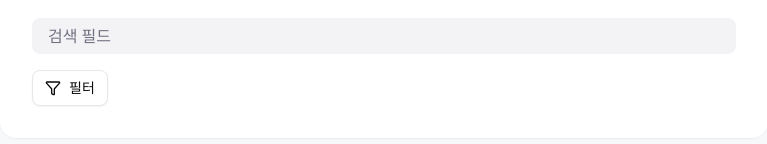
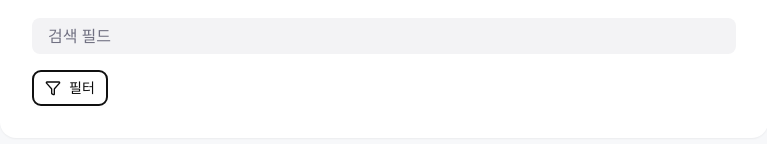
Before and after one commit to GCU-PProject/FE, a React (Vite) app: page / in a window 1280 px wide. Shown: the part 542-686 px from the top of the page, without its empty margins (256-1023 px from the left). Built offline with nearby package versions, Linux system fonts and the light colour scheme.

Commit message:
[feat] 패널이 닫힐 때 포커스를 토글 버튼으로 되돌리기

```diff
--- a/src/components/common/dropdown/FilterDropdown.tsx
+++ b/src/components/common/dropdown/FilterDropdown.tsx
@@ -35,6 +35,7 @@ export function FilterDropdown({ onApply }: FilterDropdownProps) {
   const [open, setOpen] = useState(false);
   const [country, setCountry] = useState('all');
   const [field, setField] = useState('all');
+  const buttonRef = useRef<HTMLButtonElement>(null);
   const containerRef = useRef<HTMLDivElement>(null);
   const panelRef = useRef<HTMLDivElement | null>(null);
   const { refs, floatingStyles } = useFloating({
@@ -83,6 +84,8 @@ export function FilterDropdown({ onApply }: FilterDropdownProps) {
     if (open && panelRef.current) {
       const firstSelect = panelRef.current.querySelector('select');
       firstSelect?.focus();
+    } else if (!open && buttonRef.current) {
+      buttonRef.current.focus();
     }
   }, [open]);
 
@@ -103,7 +106,10 @@ export function FilterDropdown({ onApply }: FilterDropdownProps) {
           open ? 'border-[#0053F4] text-[#0053F4]' : 'hover:border-[#CBD5F5]',
         )}
         onClick={() => setOpen((prev) => !prev)}
-        ref={refs.setReference}
+        ref={(node) => {
+          buttonRef.current = node;
+          refs.setReference(node);
+        }}
       >
         <FilterIcon className="h-4 w-4" />
         필터
```
